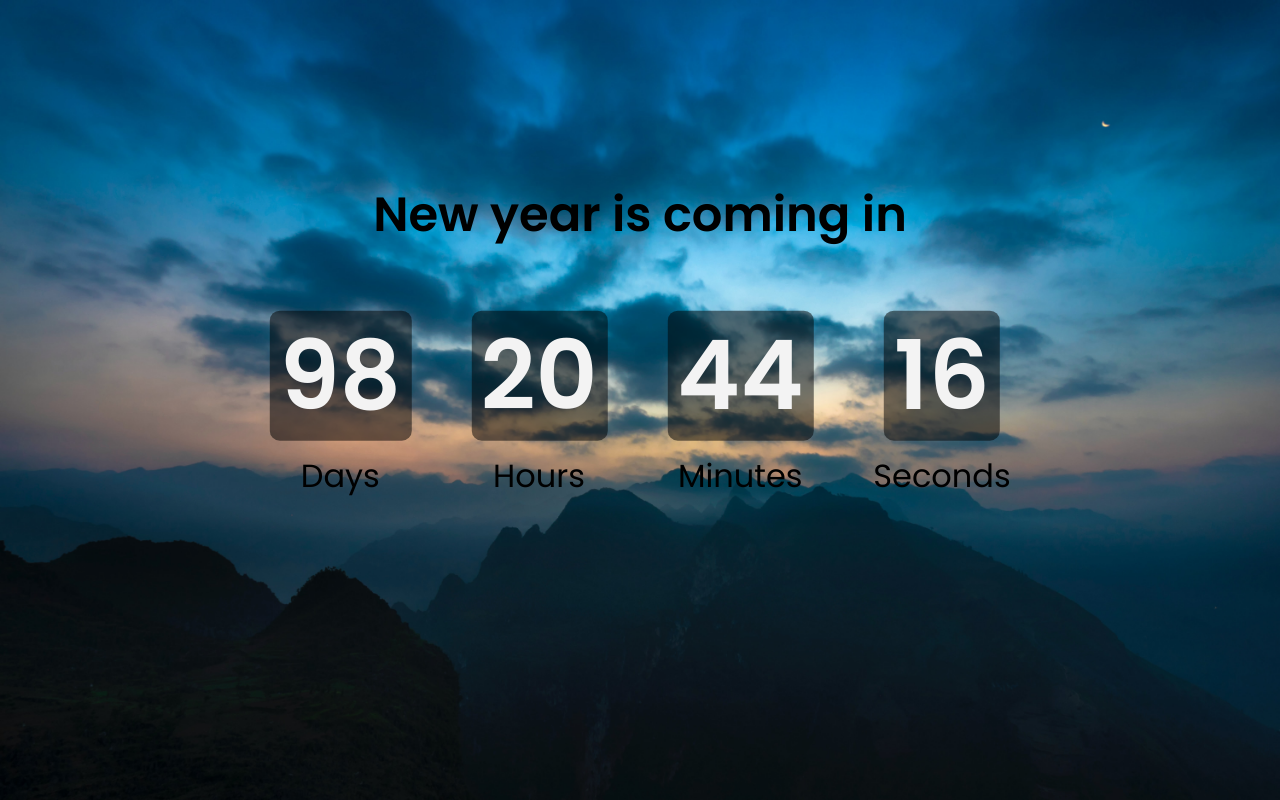
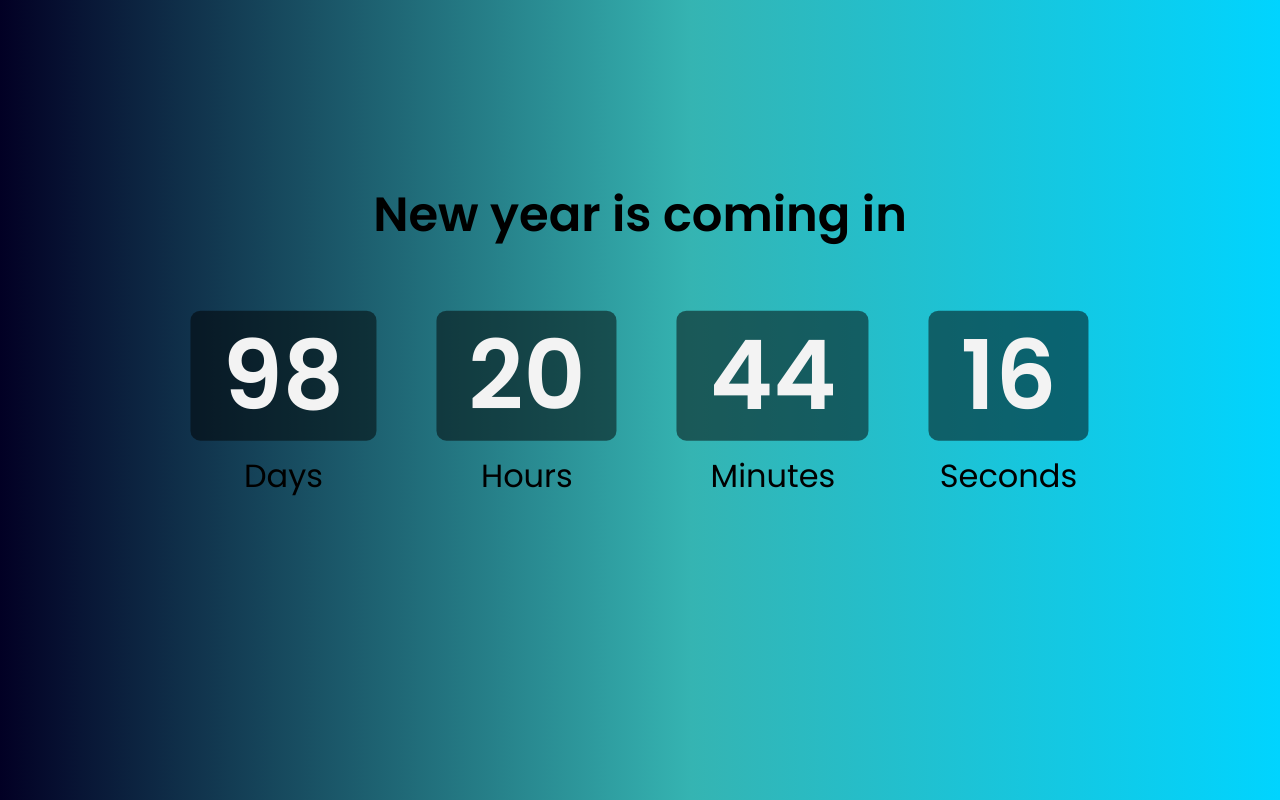
Before and after one commit to adibSetiawann/countdown, a plain HTML site: page index.html in a window 1280 px wide. Drawn offline with Linux system fonts and the light colour scheme.

Commit message:
fix background not display

```diff
--- a/index.html
+++ b/index.html
@@ -6,7 +6,7 @@
     <meta name="viewport" content="width=device-width, initial-scale=1.0" />
     <script src="script.js" defer></script>
     <link rel="stylesheet" href="style.css" />
-    <title>Document</title>
+    <title>Countdown</title>
   </head>
   <body>
     <h1>New year is coming in</h1>
--- a/script.js
+++ b/script.js
@@ -13,7 +13,7 @@ function updateCountdownTime() {
   const h = Math.floor(diff / 1000 / 60 / 60) % 24;
   const m = Math.floor(diff / 1000 / 60) % 60;
   const s = Math.floor(diff / 1000) % 60;
-  days.innerHTML = d;
+  days.innerHTML = d < 10 ? "0" + d : d;
   hours.innerHTML = h < 10 ? "0" + h : h;
   minutes.innerHTML = m < 10 ? "0" + m : m;
   seconds.innerHTML = s < 10 ? "0" + s : s;
--- a/style.css
+++ b/style.css
@@ -3,7 +3,8 @@
   box-sizing: border-box;
 }
 body {
-  background-image: url("/img/hoach-le-dinh-Besxfn2Z8fo-unsplash.jpg");
+  background: rgb(2, 0, 36);
+  background: linear-gradient(90deg, rgba(2, 0, 36, 1) 0%, rgba(53, 180, 178, 1) 54%, rgba(0, 212, 255, 1) 100%);
   background-size: cover;
   background-repeat: no-repeat;
   height: 100vh;
@@ -40,12 +41,12 @@ h1 {
   font-size: 3rem;
   line-height: 1px;
   background-color: rgba(0, 0, 0, 0.5);
-  padding: 2rem 0.3rem;
+  padding: 2rem 1rem;
   border-radius: 5px;
 }
 
 .time p {
-    margin-top: -35px;
+  margin-top: -35px;
 }
 
 @media (max-width: 700px) {
```
Also changed, not shown: img/hoach-le-dinh-Besxfn2Z8fo-unsplash.jpg (deleted).
